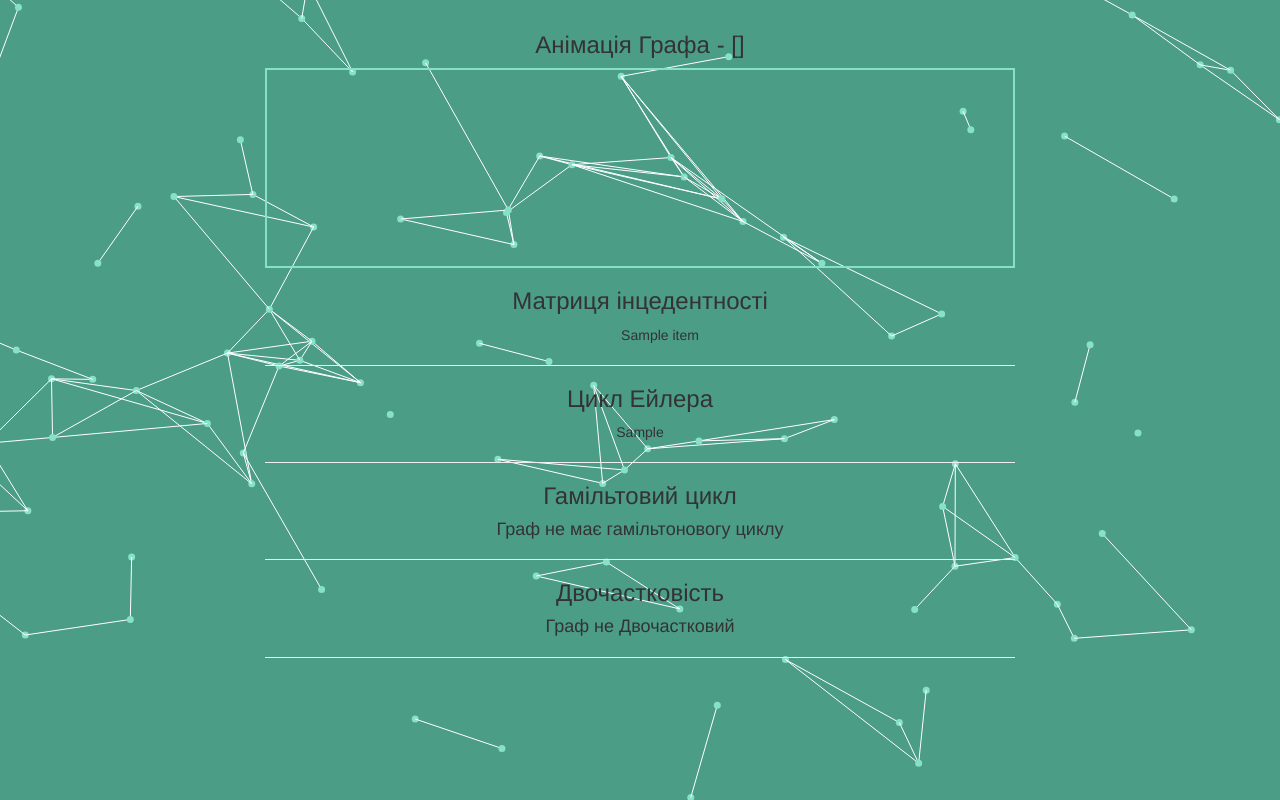
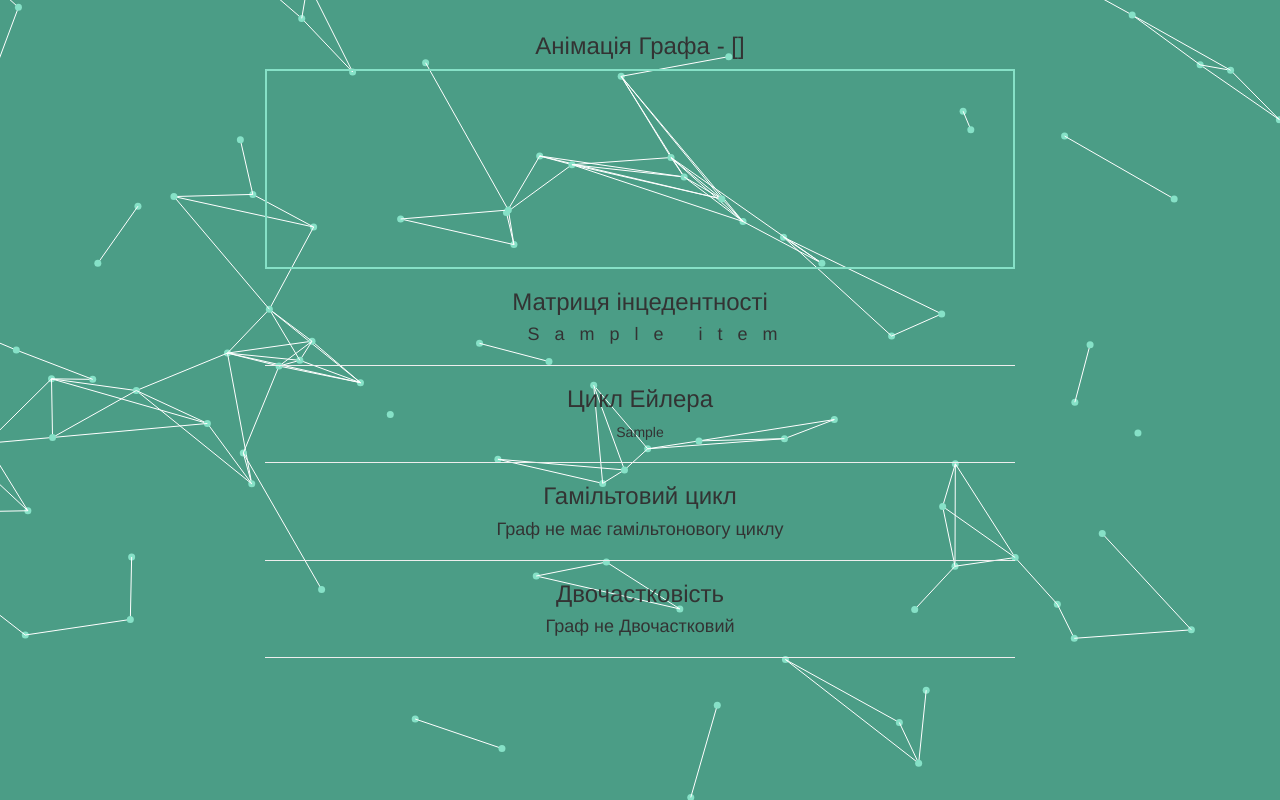
Before and after one commit to SophiaZhyrovetska/computer-project, a Django app: template graph/templates/add_home.html in a window 1280 px wide. Run offline with Django 3.2, Linux system fonts and the light colour scheme; the template is opened without the code that fills it: most values are stand-ins (such as "Sample title", 1, 10 or a date in 2020); some libraries are stand-ins or nearby versions.

Commit message:
change all

```diff
--- a/graph/templates/add_home.html
+++ b/graph/templates/add_home.html
@@ -8,7 +8,7 @@
     <h3>Матриця інцедентності</h3>
     <ul>
     {% for item in matrix_adjacency_undirected %}
-        <li>{{ item }}</li>
+        <li><h4 style="letter-spacing: 15px">{{ item }}</h4></li>
     {% endfor %}
     </ul>
     <hr>
```
